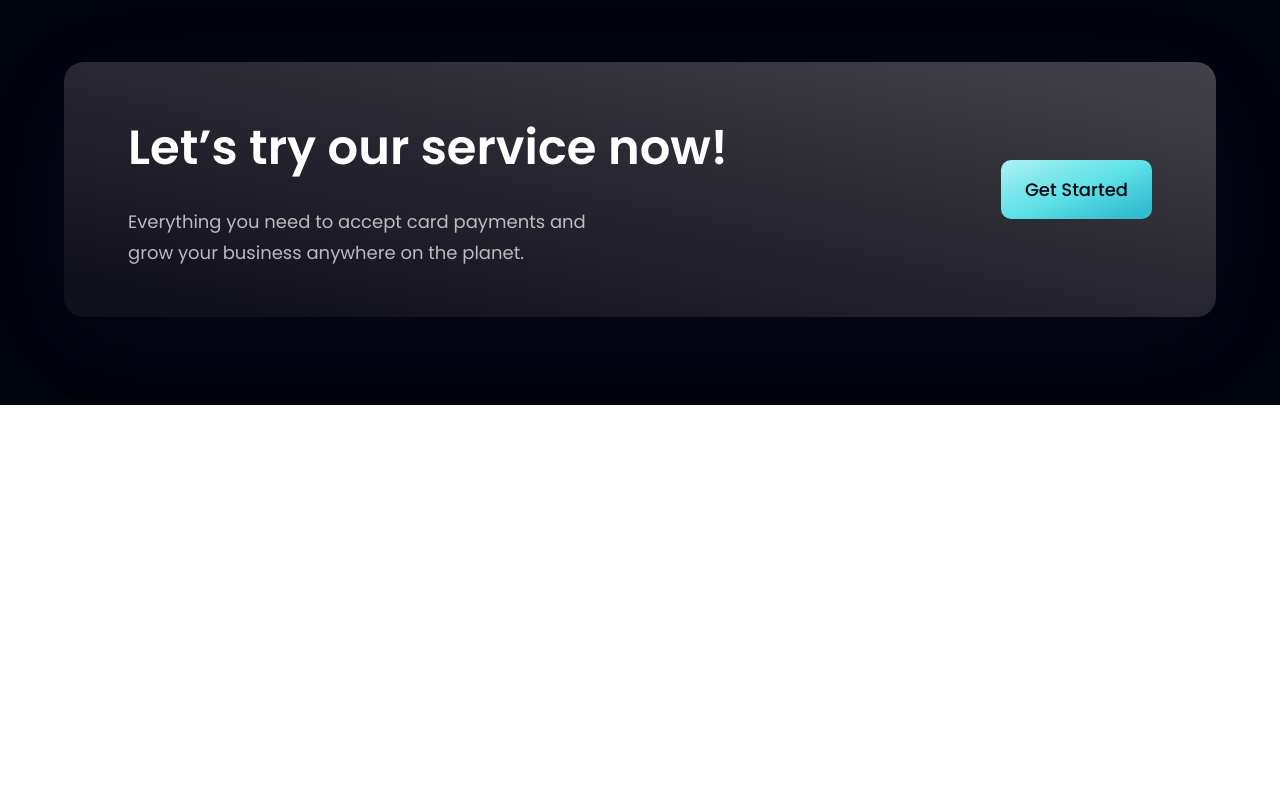
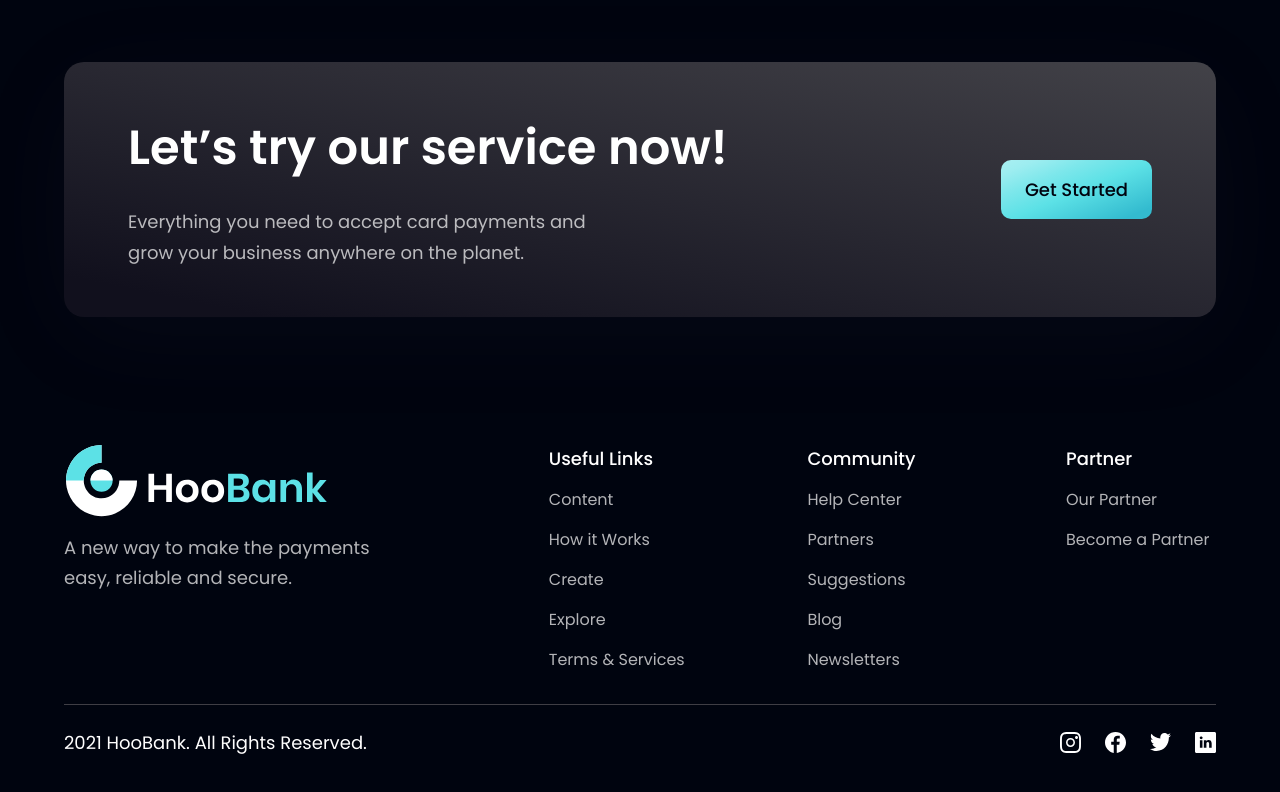
Before and after one commit to andriyhedzyk/modernBankApp, a React (Vite) app in the folder bank_modern_app/: page / in a window 1280 px wide. Shown: the part 4173-4965 px from the top of the page. Before the commit the page ends 4578 px from the top, so only its background shows below. Built offline with nearby package versions, Linux system fonts and the light colour scheme.

Commit message:
Create Footer

```diff
--- a/bank_modern_app/src/components/Footer.jsx
+++ b/bank_modern_app/src/components/Footer.jsx
@@ -1,9 +1,55 @@
-import React from 'react'
+import styles from '../style';
+import { logo } from '../assets';
+import { footerLinks, socialMedia } from '../constants';
 
-const Footer = () => {
-  return (
-    <div>Footer</div>
+const Footer = () => (
+  <section className={`${styles.flexCenter} ${styles.paddingY} flex-col`}>
+    <div className={`${styles.flexStart} md:flex-row flex-col mb-8 w-full`}>
+      <div className='flex-1 flex flex-col justify-start mr-10'>
+        <img src={logo} alt="hoobank" className="w-[266px] h-[72px] object-contain"/>
+        <p className={`${styles.paragraph} mt-4 max-w-[310px]`}>
+          A new way to make the payments easy, reliable and secure.
+        </p>
+      </div>
+
+      <div className='flex-[1.5] w-full flex flex-row justify-between flex-wrap md:mt-0 mt-10'>
+        {footerLinks.map((footerLink) => (
+          <div key={footerLink.key} className="flex flex-col ss:my-0 my-4 min-w-[150px]">
+            <h4 className='font-poppins font-medium text-[18px] leading-[27px] text-white'>
+              {footerLink.title}
+            </h4>
+            <ul className='list-none mt-4'>
+              {footerLink.links.map((link, index) => (
+                <li key={link.name} className={`font-poppins font-normal text-[16px]
+                         leading-[24px] text-dimWhite hover:text-secondary cursor-pointer
+                         ${index !== footerLink.links.length - 1 ? 'mb-4'
+                    : 'mb-0'
+                  }`}>
+                  {link.name}
+                </li>
+              ))}
+            </ul>
+          </div>
+        ))}
+      </div>
+    </div>
+    <div className='w-full flex justify-between items-center md:flex-row flex-col pt-6 border-t-[1px] border-t-[#3F3E45] '>
+      <p className='font-poppins font-normal text-center text-[18px] leading-[27px] text-white'>
+        2021 HooBank. All Rights Reserved.
+      </p>
+
+      <div className='flex flex-row md:mt-0 mt-6'>
+        {socialMedia.map((social, index) => (
+          <img
+            key={social.id}
+            src={social.icon}
+            alt={social.id}
+            className={`w-[21px] h-[21px] object-contain cursor-pointer
+            ${index !== socialMedia.length - 1 ? 'mr-6' : 'mr-0'}`} />
+))}
+      </div>
+    </div>
+    </section>
   )
-}
 
 export default Footer
```
